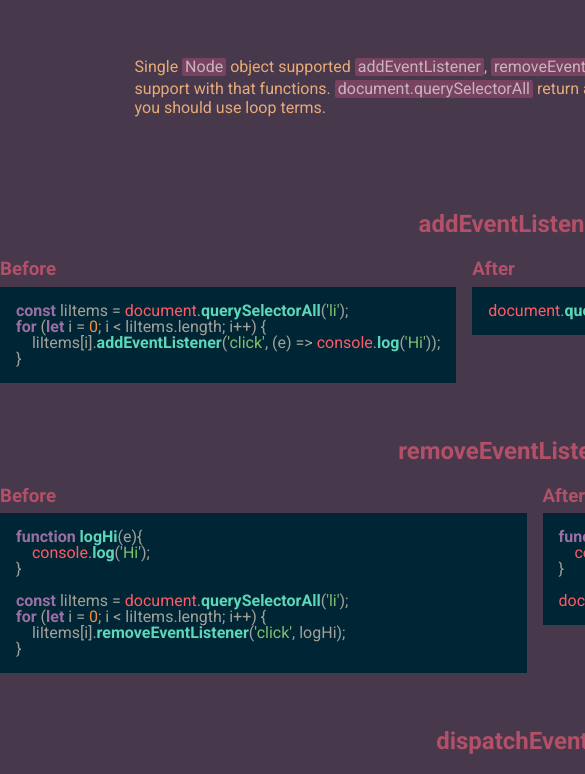
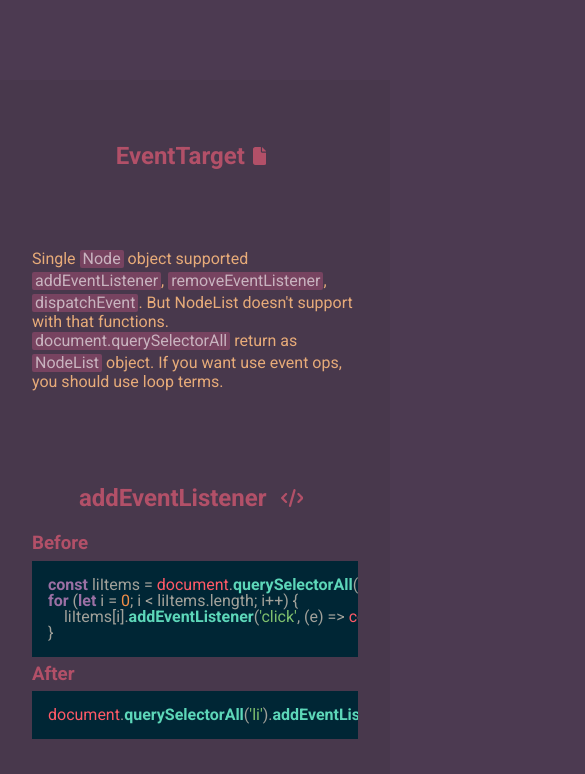
Before and after one commit to fatihmert/JS-Pure, a plain HTML site: page www/index.html in a window 390 px wide. Shown: the part 461-1235 px from the top of the page, 585 px wide, since content can reach past the window. Drawn offline with nearby package versions, Linux system fonts and the light colour scheme; no server answers.

Commit message:
web responsive fix

```diff
--- a/www/style.css
+++ b/www/style.css
@@ -225,3 +225,27 @@ table th {
 .minify pre {
     width: 500px;
 }
+
+@media only screen and (max-width: 768px) {
+    .container {
+        max-width: 100%;
+    }
+
+    main {
+        display: flex;
+        flex-direction: column;
+    }
+
+    .col2{
+        grid-template-columns: 1fr;
+        grid-gap: 0px;
+    }
+
+    section, header{
+        padding: 4rem 2rem;
+    }
+
+    pre, .minify pre {
+        width: calc(100vw - 2rem * 2);
+    }
+}
```
